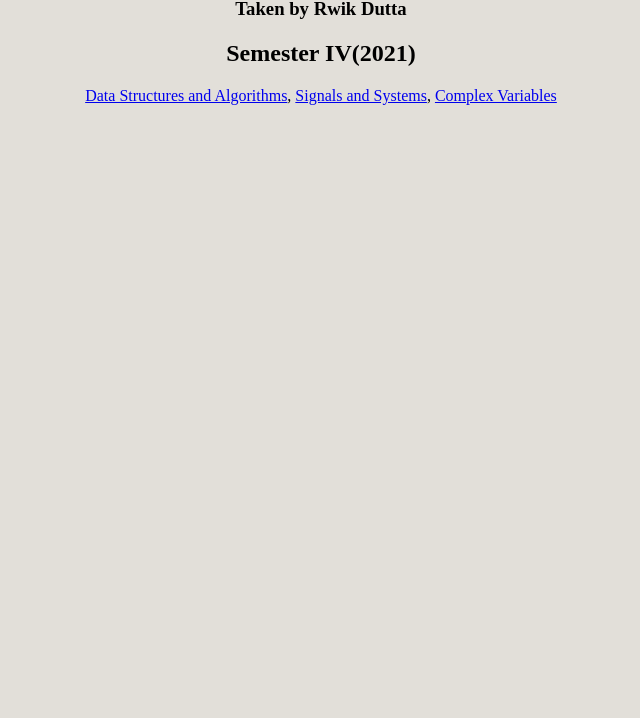
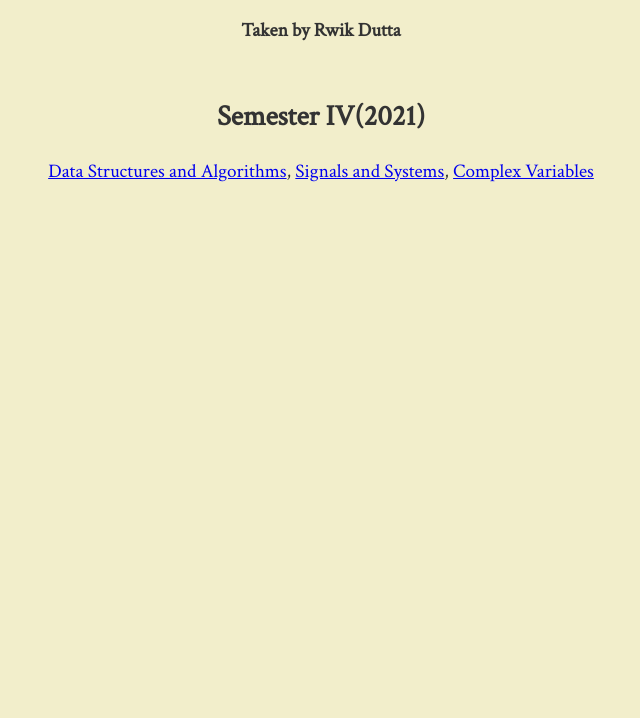
Before and after one commit to rwik19/lecture-notes, a plain HTML site: page index.html in a window 1280 px wide. Shown: the part 82-800 px from the top of the page, without its empty margins (319-959 px from the left). Drawn offline with Linux system fonts and the light colour scheme.

Commit message:
styling added to to website

```diff
--- a/index.html
+++ b/index.html
@@ -4,11 +4,26 @@
         <title>IISERB Notes</title>
         <meta charset="utf-8" />
         <meta name="viewport" content="width=device-width, initial-scale=1" />
+        <link rel="preconnect" href="https://fonts.gstatic.com">
+        <link href="https://fonts.googleapis.com/css2?family=Crimson+Text&display=swap" rel="stylesheet">
+
+        <style>
+            body{
+                background-color:#f2eecb;
+                text-align: center;
+                font-family: 'Crimson Text', serif;
+                color: #333333;
+                font-size: 120%;
+            }
+            .sem{
+                padding: 5px;
+            }
+        </style>
     </head>
-    <body style="background-color:#e2dfd9; text-align: center;">
+    <body>
         <h1>Lecture Notes</h1>
-        <h3>Taken by Rwik Dutta</h3>
-        <div>
+        <h4>Taken by Rwik Dutta</h4>
+        <div class="sem">
             <h2>Semester IV(2021)</h2>
             <div>
                 <a href="./SEM4/ECS202/ecs202.pdf" target="_blank" rel="noopener noreferrer">Data Structures and Algorithms</a>,
```
